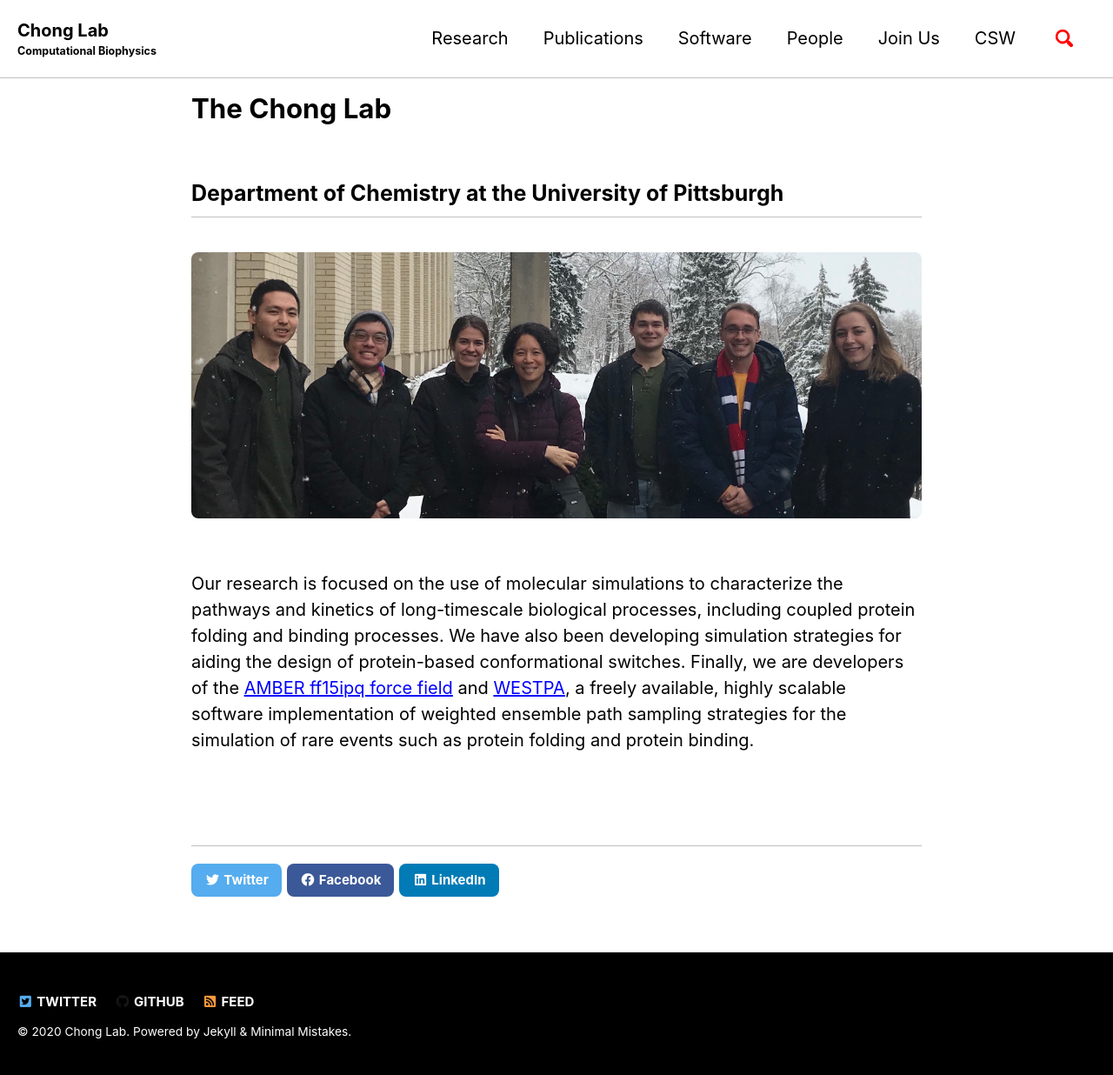
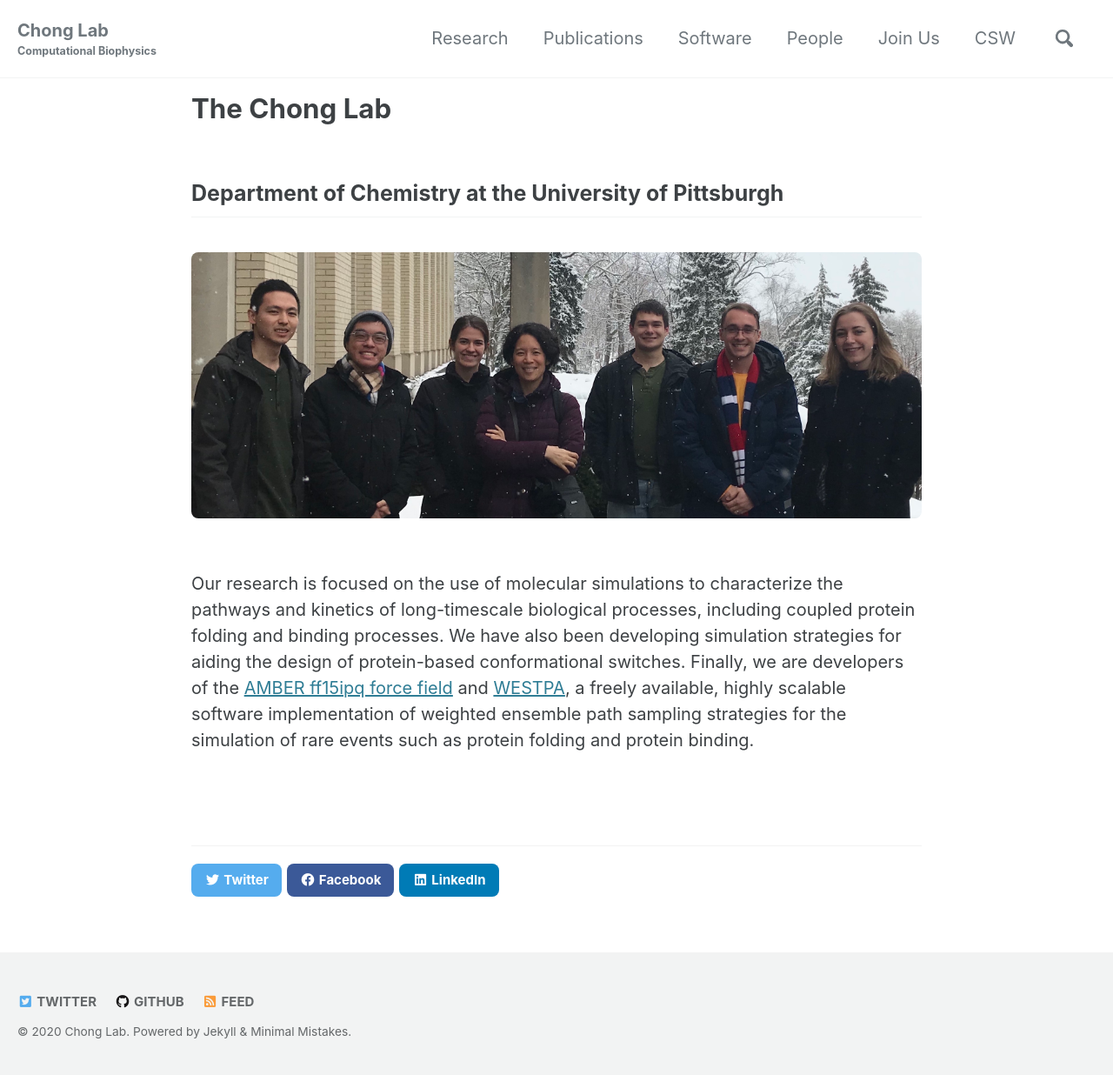
Before and after one commit to darianyang/mm-github-pages-test, a Jekyll site: the page built from index.md, in a window 1280 px wide. Shown: the whole page at 87% size. Built offline with Jekyll 4.4.1, drawn with Linux system fonts in a browser that asks for light colours; cached includes are drawn as plain includes.

Commit message:
revert to default skin

```diff
--- a/_config.yml
+++ b/_config.yml
@@ -22,13 +22,12 @@
   Google search results) and in your feed.xml site description.
 twitter_username: ChongLabPitt
 github_username: ltchong
-minimal_mistakes_skin: default
+minimal_mistakes_skin: "default" # "default", air", "aqua", "contrast", "dark", "dirt", "neon", "mint", "plum" "sunrise"
 search: true
 
 # Build settings
 markdown: kramdown
 remote_theme: mmistakes/minimal-mistakes
-minimal_mistakes_skin: "contrast" # "default", air", "aqua", "contrast", "dark", "dirt", "neon", "mint", "plum" "sunrise"
 # Outputting
 permalink: /:categories/:title/
 paginate: 0 # amount of posts to show
```
